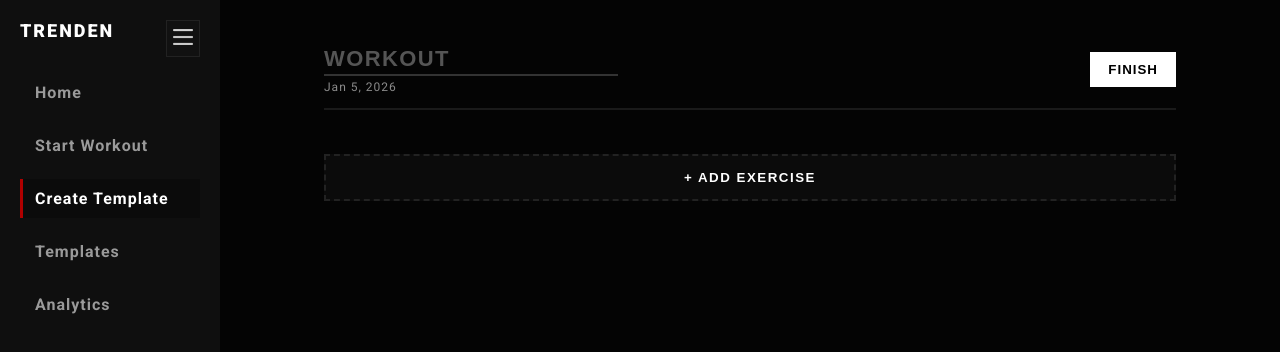
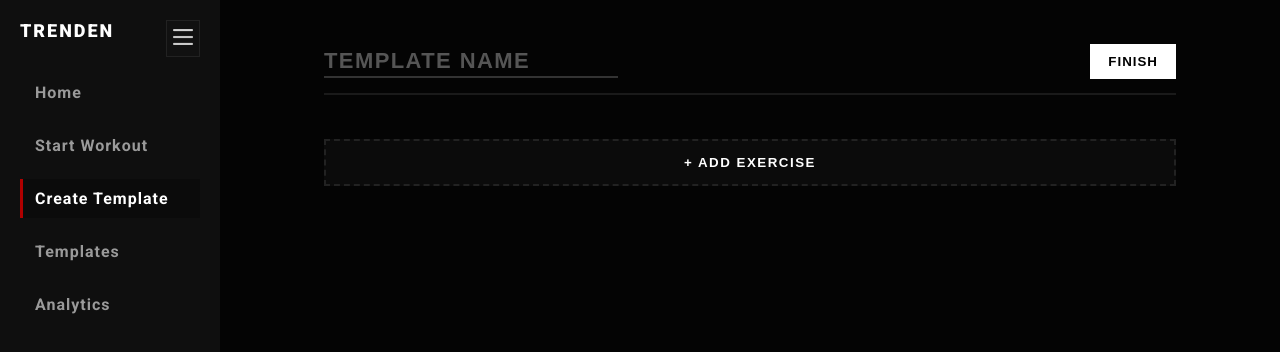
Before and after one commit to farron65/tren-den, a React (Vite) app in the folder frontend/: page /create-template in a window 1280 px wide. Shown: the top 352 px of the page. Built offline with nearby package versions, Linux system fonts and the light colour scheme; sample sign-in values are in the browser's storage.

Commit message:
Refactor workoutform so it can be used for template creation too

```diff
--- a/frontend/src/components/WorkoutForm.tsx
+++ b/frontend/src/components/WorkoutForm.tsx
@@ -399,19 +399,14 @@ export default function WorkoutForm({isTemplate}: WorkoutProps) {
         </section>
         ));
 
-        return (
+    return (
         <div className="workout-page">
             {/* HEADER */}
             <header className="workout-header">
             <div className="workout-meta">
-                <input
-                className="workout-title-input"
-                value={workout.workoutName}
-                placeholder="WORKOUT"
-                onChange={(e) => ChangeWorkoutValues(e.target.value)}
-                />
+                <input className="workout-title-input" value={workout.workoutName} placeholder={!isTemplate ? "WORKOUT" : "TEMPLATE NAME"} onChange={(e) => ChangeWorkoutValues(e.target.value)} />
 
-                <span className="workout-date">{getDate("view")}</span>
+                {!isTemplate && <span className="workout-date">{getDate("view")}</span>}
             </div>
 
             <button className="finish-btn" onClick={handleSubmit}>
```
